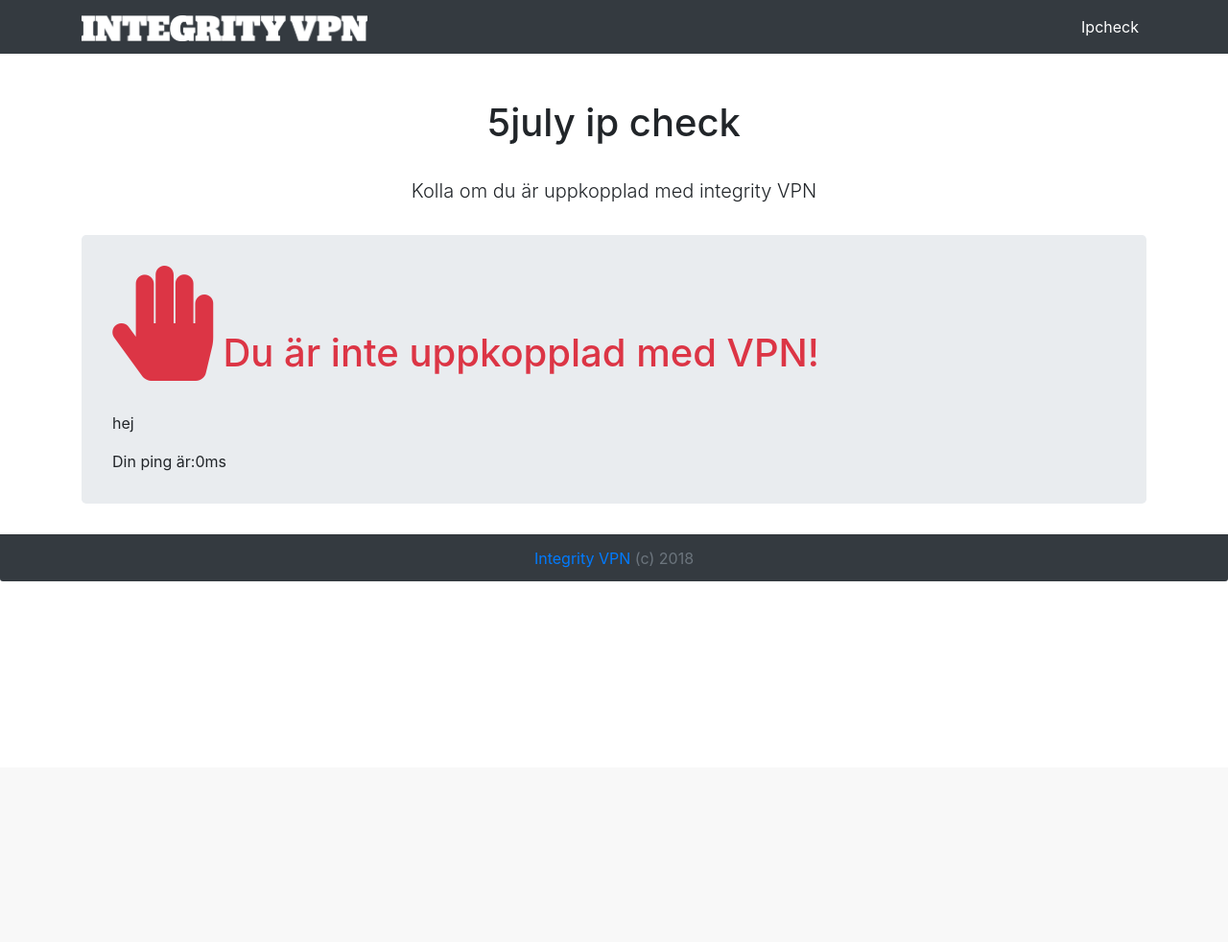
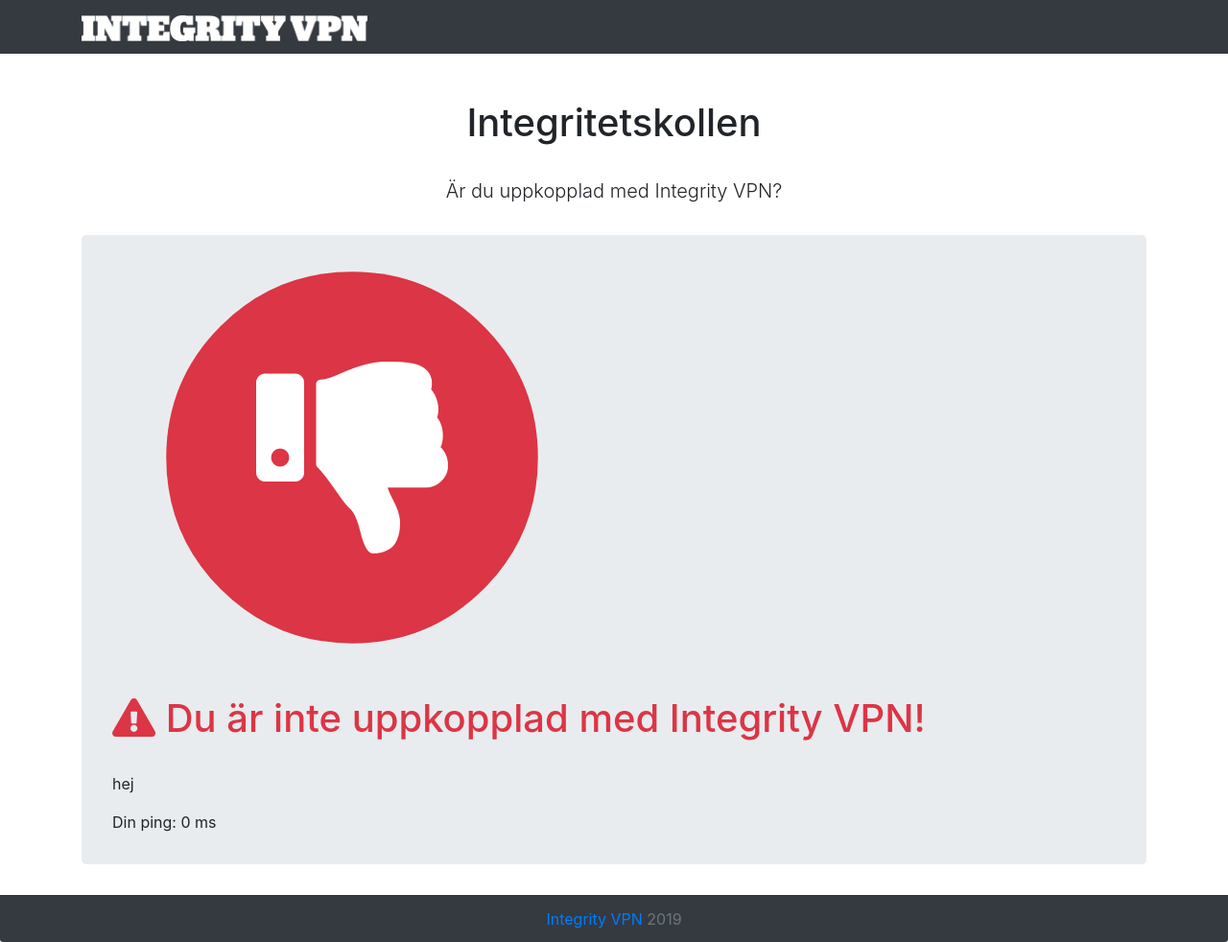
Before and after one commit to 5july/ipcheck, a Flask app: page / in a window 1280 px wide. Shown: the whole page at 96% size. Before the commit the page ends 606 px from the top, so only its background shows below. Run offline with Flask 2, Linux system fonts and the light colour scheme; some libraries are stand-ins or nearby versions.

Commit message:
Text and thumb fixes
Must be checked

```diff
--- a/app/static/js/main.js
+++ b/app/static/js/main.js
@@ -22,9 +22,9 @@
 
 	    if(result['blacklist'])
 	    {
-		    $('#ipv4-blacklist').html('<i class=\"fas fa-exclamation-triangle\"></i>Ditt ip-nummer är svartlistad hos spam leverantörer. Detta kan påverka besök hos olika hemsidor.')
+		    $('#ipv4-blacklist').html('<i class=\"fas fa-exclamation-triangle\"></i>Den här IP-adressen är svartlistad hos spamleverantörer. Detta kan påverka besök på olika hemsidor.')
 	    } else {
-		    $('#ipv4-blacklist').html('Din ip address är inte svartlistad Bra!')
+		    $('#ipv4-blacklist').html('Din IP-address är inte svartlistad. Bra!')
 
 	    }
 
@@ -33,7 +33,7 @@
 	    	//$('#connectstatus').html('<h1 class="text-success"><i class="fas fa-shield-alt fa-3x"></i>&nbsp;Du är uppkopplad med Wireguard!</h1>');
 
 		    ipv4=1;
-		    $('#ipv4').text("Din ipv4 address är: "+result['ip'] + " ("+result['hostname']+")");
+		    $('#ipv4').text("Din IPv4-address: "+result['ip'] + " ("+result['hostname']+")");
 	    } else {
 		    //$('#connectstatus').html('<h1 class="text-danger"><i class="fas fa-hand-paper fa-3x"></i>&nbsp;Du är inte uppkopplad med Wireguard!</h1>');
 
@@ -53,9 +53,9 @@
 
             if(result['connected']){
 		   ipv6=1;
-                $('#ipv6').text("Din ipv6 address är: "+result['ip'] + " ("+result['hostname']+")");
+                $('#ipv6').text("Din IPv6-address: "+result['ip'] + " ("+result['hostname']+")");
             } else {
-		    $('#ipv6').text("Kunde inte hitta någon ipv6 address!");
+		    $('#ipv6').text("Kunde inte hitta någon IPv6-address!");
                     //$('#connectstatus').html('<h1 class="text-danger"><i class="fas fa-hand-paper fa-3x"></i>&nbsp;Du är inte uppkopplad med Wireguard!</h1>');
 
 
@@ -70,11 +70,11 @@
 console.log(ipv4);
 if (ipv4 == 1 && ipv6==1)
 {
-	$('#connectstatus').html('<h1 class="text-success"><i class="fas fa-shield-alt fa-3x"></i>&nbsp;Du är uppkopplad med VPN!</h1>');
+	$('#connectstatus').html('<h1 class="text-success"><span class="fa-stack fa-lg fa-5x"><i class="fa fa-circle fa-stack-2x integrityyes"></i><i class="fa fa-thumbs-up fa-stack-1x fa-inverse fa-good"></i></span>&nbsp;Du är uppkopplad med Integrity VPN!</h1>');
 
 } else {
 
-	$('#connectstatus').html('<h1 class="text-danger"><i class="fas fa-hand-paper fa-3x"></i>&nbsp;Du är inte uppkopplad med VPN!</h1>')
+	$('#connectstatus').html('<h1 class="text-danger"><span class="fa-stack fa-lg fa-5x"><i class="fa fa-circle fa-stack-2x integrityno"></i><i class="fa fa-thumbs-down fa-stack-1x fa-inverse fa-bad"></i></span><br/><br/><span class="fa fa-exclamation-triangle integrityno"></span>&nbsp;Du är inte uppkopplad med Integrity VPN!</h1>')
 }
 
 
@@ -88,7 +88,7 @@
     success: function(output){
 
         ping = new Date - ping;
-	    $('#ping').text("Din ping är:"+ping+"ms");
+	    $('#ping').text("Din ping: "+ping+" ms");
 
     }
 });
--- a/app/templates/base.html
+++ b/app/templates/base.html
@@ -8,7 +8,7 @@
     <meta name="description" content="">
     <meta name="author" content="">
 
-    <title>IntegrityVPN - Wireguard beta test</title>
+    <title>Integrity VPN - Integritetskollen</title>
 
     <!-- Bootstrap core CSS -->
     <link href="static/css/bootstrap.min.css" rel="stylesheet">
@@ -29,10 +29,15 @@
         <div class="collapse navbar-collapse" id="navbarResponsive">
           <ul class="navbar-nav ml-auto">
             <li class="nav-item {% if request.endpoint == 'index_page' %} active {% endif %}">
-              <a class="nav-link" href="/">Ipcheck
+
+
+  <!--            <a class="nav-link" href="/">Ipcheck
                 <span class="sr-only">(current)</span>
               </a>
             </li>
+
+          -->
+
 	    <!--
             <li class="nav-item {% if request.endpoint == 'faq_page' %} active {% endif %}">
               <a class="nav-link" href="/faq">Vanliga frågor</a>
@@ -59,7 +64,7 @@
 
     <div class="footer-margin">
   <footer class="card-footer footer-font-style text-muted footer-position bg-dark text-center">
-	  <a href="https://www.integrity.st">Integrity VPN</a> (c) 2018
+	  <a href="https://integrity.st">Integrity VPN</a> 2019
   </footer>
 </div>
 
--- a/app/templates/ipcheck.html
+++ b/app/templates/ipcheck.html
@@ -5,8 +5,8 @@
     <div class="container">
       <div class="row">
         <div class="col-lg-12 text-center">
-	<h1 class="mt-5">5july ip check</h1>
-          <p class="lead">Kolla om du är uppkopplad med integrity VPN</p>
+	<h1 class="mt-5">Integritetskollen</h1>
+          <p class="lead">Är du uppkopplad med Integrity VPN?</p>
         </div>
 	<div class="col-lg-12" style="margin-top: 15px;">
 	<div class="jumbotron">
```
